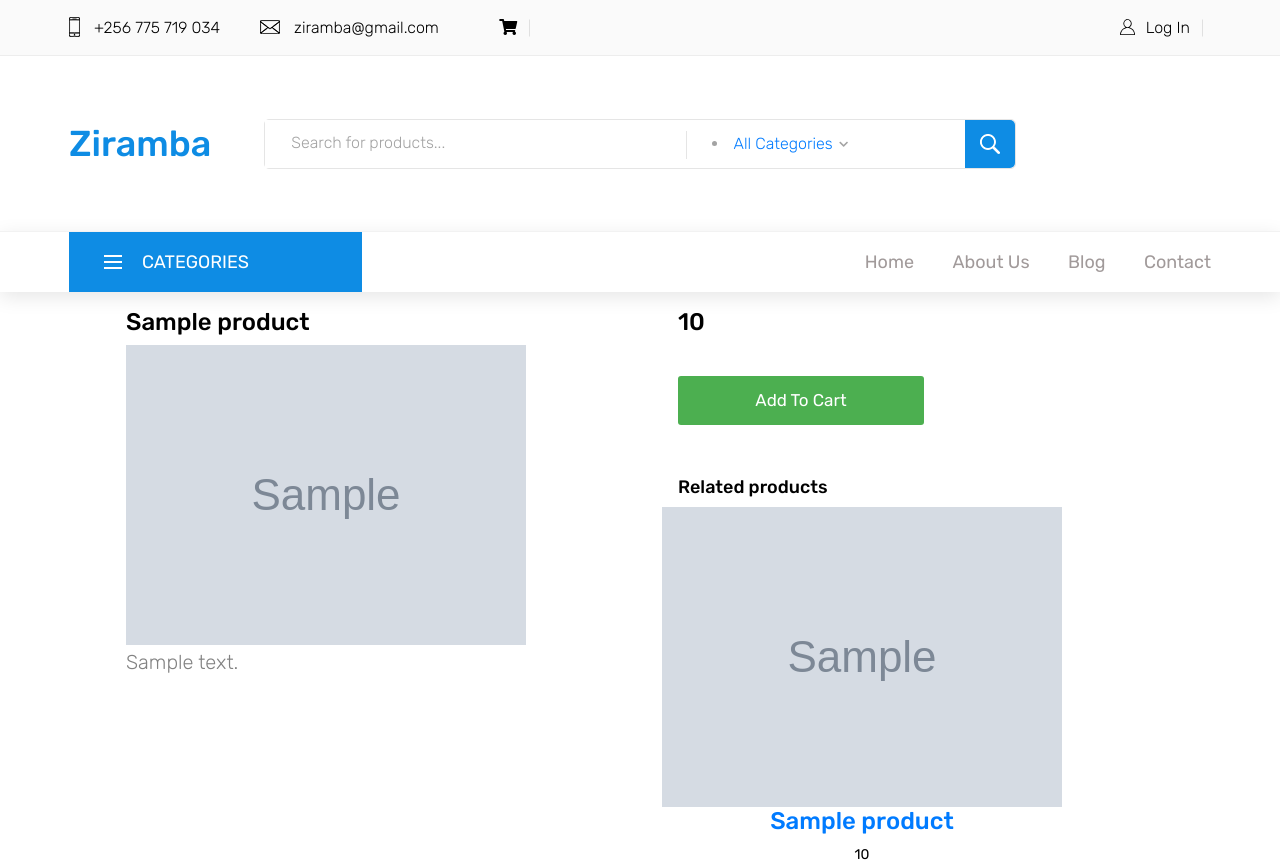
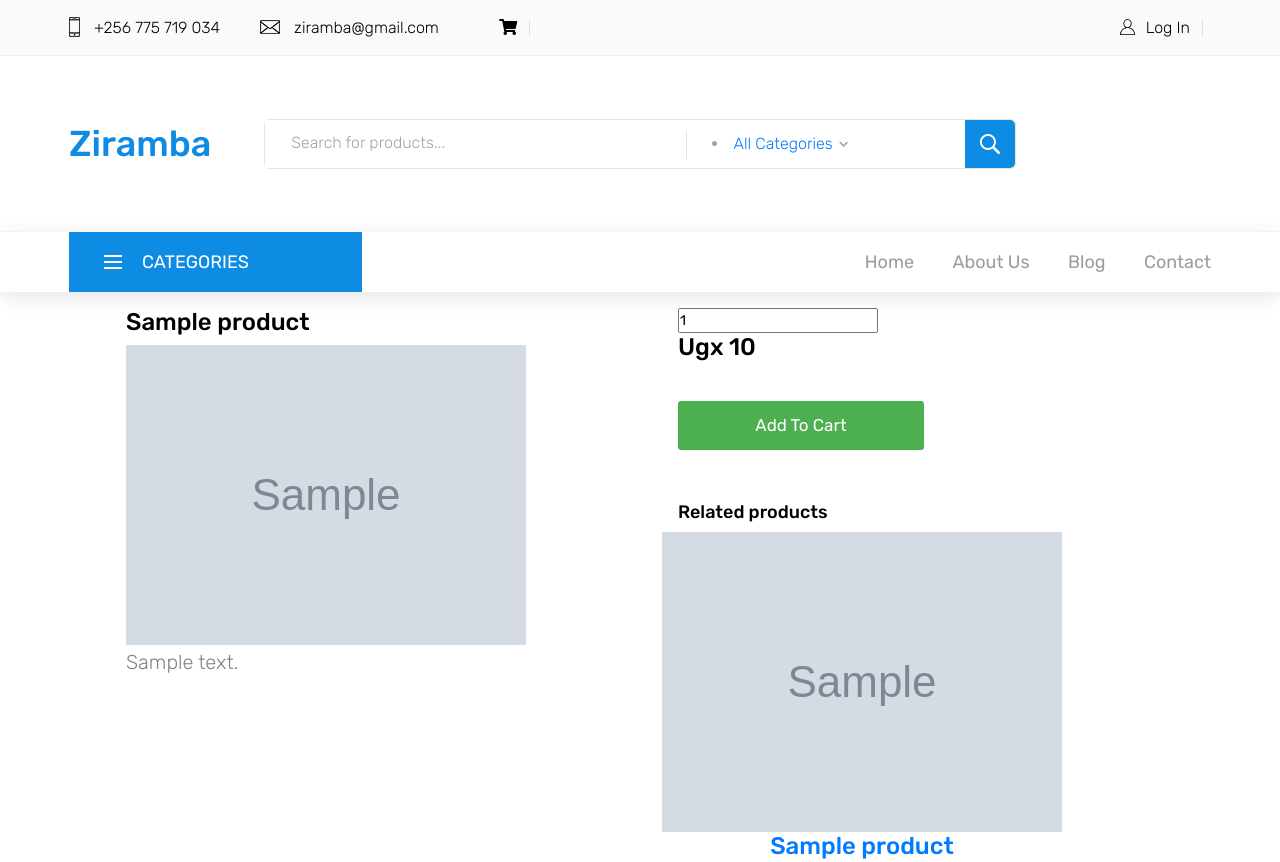
Before and after one commit to naamara/myziramba, a Django app: template src/templates/products/product_detail.html in a window 1280 px wide. Shown: the top 862 px of the page. Run offline with Django 3.2, Linux system fonts and the light colour scheme; the template is opened without the code that fills it: most values are stand-ins (such as "Sample title", 1, 10 or a date in 2020); grey boxes marked "Sample" are stand-in pictures; some libraries are stand-ins or nearby versions.

Commit message:
Added quatity on product page

```diff
--- a/src/templates/products/product_detail.html
+++ b/src/templates/products/product_detail.html
@@ -61,6 +61,7 @@ $('#add-to-cart').click(function(event){
 	</div>
 </div>
 <div class="row">
+
 	<div class="col-sm-8">
 		<h3>{{product.title}}</h3>
 		{% if product.get_image_url %}
@@ -87,7 +88,11 @@ $('#add-to-cart').click(function(event){
 			{% endfor %}
 			</select>
 		{% else %}
-			<h3 id="price">{{product.variation_set.first.price}}</h3>
+
+ 			<input class="update-cart" data-item-id="{{cart_item.item.id}}" type="number" name="qty" min="1" value="1">
+ 		</br>
+
+			<h3 id="price">Ugx {{product.variation_set.first.price}}</h3>
 			<input type="hidden" name="item" value="{{product.variation_set.first.id}}" />
 		{% endif %}
 		<br>
@@ -108,4 +113,6 @@ $('#add-to-cart').click(function(event){
 		{% endif %}
 	</div>
 </div>
+
+
 {% endblock %}
```
Also changed, not shown: src/db.sqlite3.
